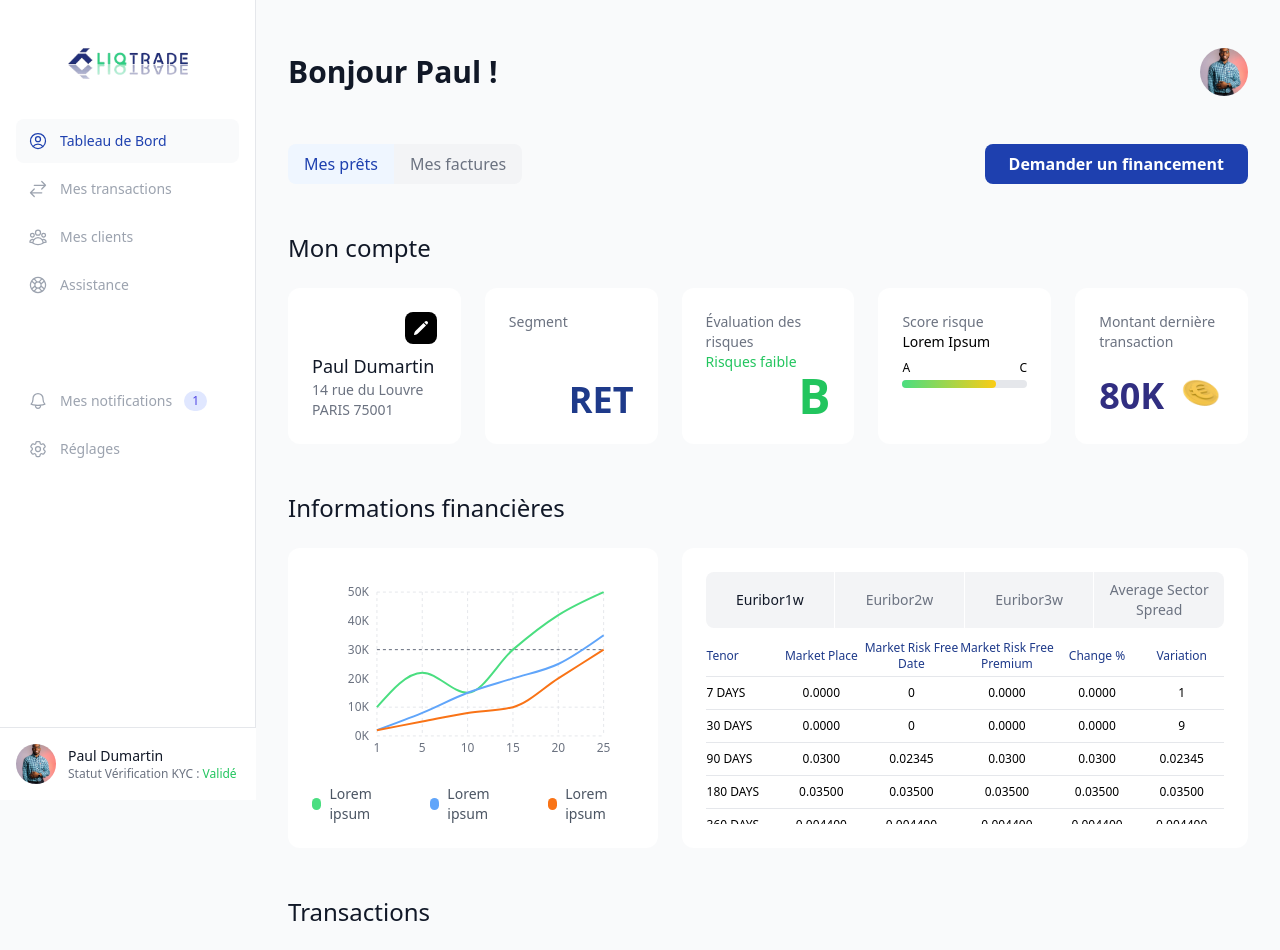
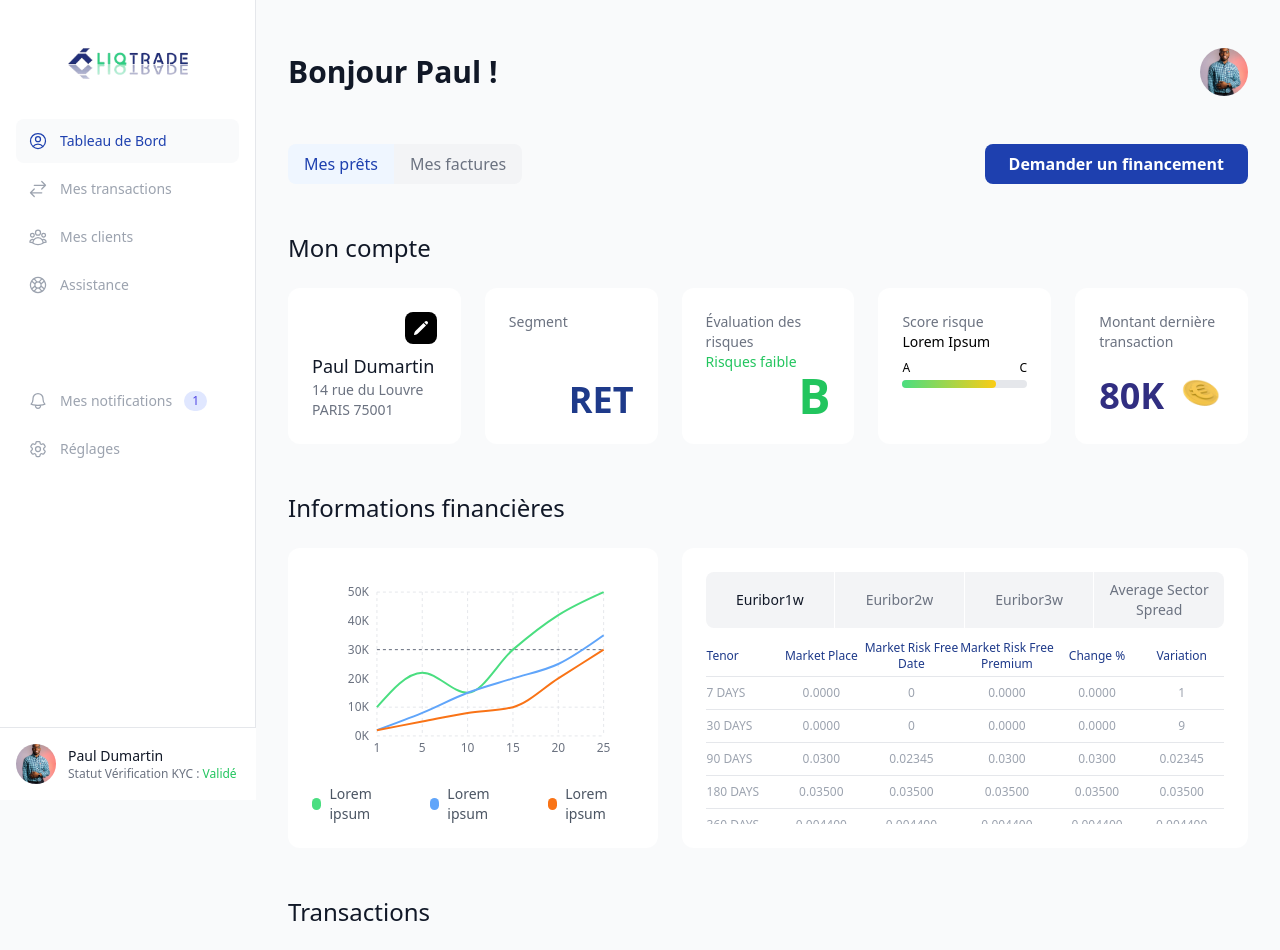
Before and after one commit to jennaram/liqtrade-frontend, a Next.js app: page /dashboard in a window 1280 px wide. Shown: the top 950 px of the page. Built offline with nearby package versions, Linux system fonts and the light colour scheme.

Commit message:
style: mise à jour des styles des cellules du tableau dans la section Dashboard pour améliorer la lisibilité et l'esthétique, en ajoutant une couleur grise aux textes des lignes de données.

```diff
--- a/src/app/components/dashboard/DashboardMain.tsx
+++ b/src/app/components/dashboard/DashboardMain.tsx
@@ -262,44 +262,44 @@ const DashboardMain = () => {
                   </thead>
                   <tbody>
                     <tr>
-                      <td className="border-b py-2">7 DAYS</td>
-                      <td className="border-b py-2 text-center">0.0000</td>
-                      <td className="border-b py-2 text-center">0</td>
-                      <td className="border-b py-2 text-center">0.0000</td>
-                      <td className="border-b py-2 text-center">0.0000</td>
-                      <td className="border-b py-2 text-center">1</td>
+                      <td className="border-b py-2 text-gray-400">7 DAYS</td>
+                      <td className="border-b py-2 text-center text-gray-400">0.0000</td>
+                      <td className="border-b py-2 text-center text-gray-400">0</td>
+                      <td className="border-b py-2 text-center text-gray-400">0.0000</td>
+                      <td className="border-b py-2 text-center text-gray-400">0.0000</td>
+                      <td className="border-b py-2 text-center text-gray-400">1</td>
                     </tr>
                     <tr>
-                      <td className="border-b py-2">30 DAYS</td>
-                      <td className="border-b py-2 text-center">0.0000</td>
-                      <td className="border-b py-2 text-center">0</td>
-                      <td className="border-b py-2 text-center">0.0000</td>
-                      <td className="border-b py-2 text-center">0.0000</td>
-                      <td className="border-b py-2 text-center">9</td>
+                      <td className="border-b py-2 text-gray-400">30 DAYS</td>
+                      <td className="border-b py-2 text-center text-gray-400">0.0000</td>
+                      <td className="border-b py-2 text-center text-gray-400">0</td>
+                      <td className="border-b py-2 text-center text-gray-400">0.0000</td>
+                      <td className="border-b py-2 text-center text-gray-400">0.0000</td>
+                      <td className="border-b py-2 text-center text-gray-400">9</td>
                     </tr>
                     <tr>
-                      <td className="border-b py-2">90 DAYS</td>
-                      <td className="border-b py-2 text-center">0.0300</td>
-                      <td className="border-b py-2 text-center">0.02345</td>
-                      <td className="border-b py-2 text-center">0.0300</td>
-                      <td className="border-b py-2 text-center">0.0300</td>
-                      <td className="border-b py-2 text-center">0.02345</td>
+                      <td className="border-b py-2 text-gray-400">90 DAYS</td>
+                      <td className="border-b py-2 text-center text-gray-400">0.0300</td>
+                      <td className="border-b py-2 text-center text-gray-400">0.02345</td>
+                      <td className="border-b py-2 text-center text-gray-400">0.0300</td>
+                      <td className="border-b py-2 text-center text-gray-400">0.0300</td>
+                      <td className="border-b py-2 text-center text-gray-400">0.02345</td>
                     </tr>
                     <tr>
-                      <td className="border-b py-2">180 DAYS</td>
-                      <td className="border-b py-2 text-center">0.03500</td>
-                      <td className="border-b py-2 text-center">0.03500</td>
-                      <td className="border-b py-2 text-center">0.03500</td>
-                      <td className="border-b py-2 text-center">0.03500</td>
-                      <td className="border-b py-2 text-center">0.03500</td>
+                      <td className="border-b py-2 text-gray-400">180 DAYS</td>
+                      <td className="border-b py-2 text-center text-gray-400">0.03500</td>
+                      <td className="border-b py-2 text-center text-gray-400">0.03500</td>
+                      <td className="border-b py-2 text-center text-gray-400">0.03500</td>
+                      <td className="border-b py-2 text-center text-gray-400">0.03500</td>
+                      <td className="border-b py-2 text-center text-gray-400">0.03500</td>
                     </tr>
                     <tr>
-                      <td className="py-2">360 DAYS</td>
-                      <td className="py-2 text-center">0.004400</td>
-                      <td className="py-2 text-center">0.004400</td>
-                      <td className="py-2 text-center">0.004400</td>
-                      <td className="py-2 text-center">0.004400</td>
-                      <td className="py-2 text-center">0.004400</td>
+                      <td className="py-2 text-gray-400">360 DAYS</td>
+                      <td className="py-2 text-center text-gray-400">0.004400</td>
+                      <td className="py-2 text-center text-gray-400">0.004400</td>
+                      <td className="py-2 text-center text-gray-400">0.004400</td>
+                      <td className="py-2 text-center text-gray-400">0.004400</td>
+                      <td className="py-2 text-center text-gray-400">0.004400</td>
                     </tr>
                   </tbody>
                 </table>
@@ -434,7 +434,7 @@ const DashboardMain = () => {
                   alt="Trophy"
                   width={96}
                   height={96}
-                  className="mb-1"
+                  className="mb-0 mt-0"
                   priority
                 />
                 <h3 className="text-lg font-medium text-gray-900 text-left">Prêt Société</h3>
```
